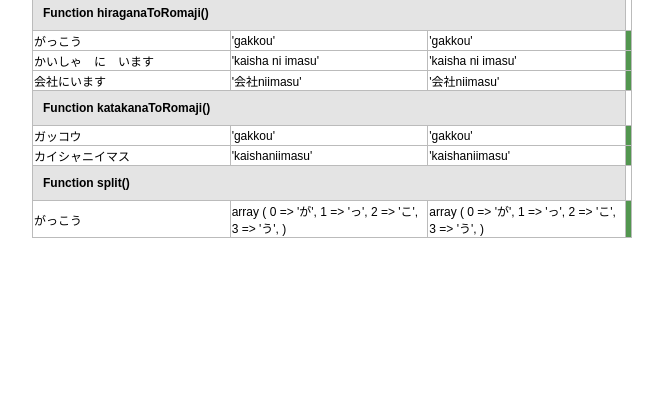
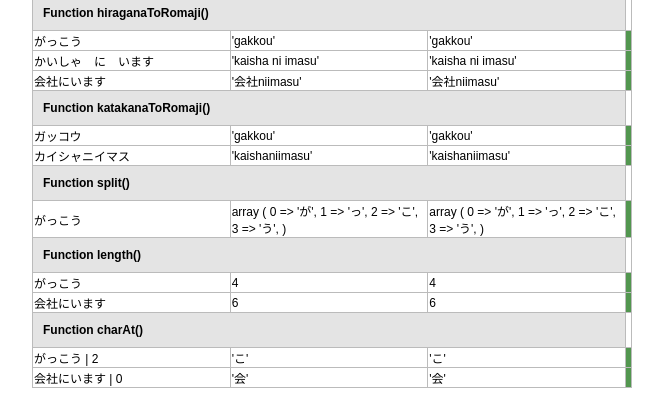
Before and after one commit to mbilbille/jpnforphp, a PHP site: page /test/unit.php in a window 1280 px wide. Shown: the part 603-999 px from the top of the page, without its empty margins (308-971 px from the left). Before the commit the page ends 841 px from the top, so only its background shows below. Run offline with PHP 8.4, Linux system fonts and the light colour scheme.

Commit message:
Add length and charAt functionnalities + unit tests

```diff
--- a/jpnforphp.php
+++ b/jpnforphp.php
@@ -8,18 +8,78 @@
  * @link	https://github.com/mbilbille/jpnforphp
  * @version	0.1
  */
+
+/**
+ * JpnForPhp main class
+ */
 class JpnForPhp
 {
-    const HIRAGANA = 0;
-    const KATAKANA = 1;
+    /**
+     * JpnForPhp constants
+     * Highly recommended to use these constant names rather than raw values.
+     */
+    const JPNFORPHP_HIRAGANA = 0; // Hiragana
+    const JPNFORPHP_KATAKANA = 1; // Katakana
 
     /**
-     * Looks for kanji within a given string.
+     * Get length of a given string.
      *
      * @param $str
-     *  The string to process.
+     *   The string being measured for length.
      * @return
-     *  TRUE if it contains at least one kanji, otherwise FALSE.
+     *   An integer.
+     */
+    public static function length($str)
+    {
+        $splitted = self::split($str);
+        return count($splitted);
+    }
+
+    /**
+     * Enhance default splitter function to handle
+     * UTF-8 characters.
+     *
+     * @param $str
+     *   String to split.
+     * @param $length (optional)
+     *   Define an optional substring length. Default to 1.
+     * @return
+     *   An array of strings.
+     */
+    public static function split($str, $length = 1)
+    {
+        $chrs = array();
+        $str_length = mb_strlen($str, 'UTF-8');
+        for ($i = 0; $i < $str_length; $i++)
+        {
+            $chrs[] = mb_substr($str, $i, $length, 'UTF-8');
+        }
+
+        return $chrs;
+    }
+
+    /**
+     * Returns the character at the specified index.
+     *
+     * @param $str
+     *   String to look into.
+     * @param $index
+     *   The index of the character to return (0 based indexing).
+     * @return
+     *   The character at the specified index.
+     */
+    public static function charAt($str, $index)
+    {
+        return mb_substr($str, $index, 1, 'UTF-8');
+    }
+
+    /**
+     * Inspects kanji characters.
+     *
+     * @param $str
+     *   String to inspect.
+     * @return
+     *   TRUE if it contains at least one kanji, otherwise FALSE.
      */
     public static function hasKanji($str)
     {
@@ -27,12 +87,12 @@ class JpnForPhp
     }
 
     /**
-     * Looks for hiragana within the specified string.
+     * Inspects hiragana characters.
      *
      * @param $str
-     *  The string to process.
+     *   String to inspect.
      * @return
-     *  TRUE if it contains at least one hiragana, otherwise FALSE.
+     *   TRUE if it contains at least one hiragana, otherwise FALSE.
      */
     public static function hasHiragana($str)
     {
@@ -40,12 +100,12 @@ class JpnForPhp
     }
 
     /**
-     * Looks for katakana within the specified string.
+     * Inspects katakana characters.
      *
      * @param $str
-     *  The string to process.
+     *   String to inspect.
      * @return
-     *  TRUE if it contains at least one katakana, otherwise FALSE.
+     *   TRUE if it contains at least one katakana, otherwise FALSE.
      */
     public static function hasKatakana($str)
     {
@@ -53,16 +113,10 @@ class JpnForPhp
     }
 
     /**
-     * Check if the specified string uses Japanese characters
-     */
-
-    /**
      * Looks for Japanese characters within a given string.
      *
-     * @param $str
-     *  The string to process.
      * @return
-     *  TRUE if it contains either kanji, hiragana or katakana, otherwise FALSE.
+     *   TRUE if it contains either kanji, hiragana or katakana, otherwise FALSE.
      */
     public static function isJapanese($str)
     {
@@ -71,15 +125,16 @@ class JpnForPhp
 
     /**
      * Convert a given string in romaji into hiragana.
+     *
      * @param $romaji
-     *  The string to be converted.
+     *   The string to be converted.
      * @return
-     *  Converted string into hiragana.
+     *   Converted string into hiragana.
      */
     public static function romajiToHiragana($romaji)
     {
         $romaji = strtolower($romaji);
-        $output = self::convertChiisaiTsu($romaji, self::HIRAGANA);
+        $output = self::convertChiisaiTsu($romaji, self::JPNFORPHP_HIRAGANA);
         $table = array(
             'a' => 'あ', 'i' => 'い', 'u' => 'う', 'e' => 'え', 'o' => 'お',
             'ka' => 'か', 'ki' => 'き', 'ku' => 'く', 'ke' => 'け', 'ko' => 'こ',
@@ -119,15 +174,16 @@ class JpnForPhp
 
     /**
      * Convert a given string in romaji into katakana.
+     *
      * @param $romaji
-     *  The string to be converted.
+     *   The string to be converted.
      * @return
-     *  Converted string into katakana.
+     *   Converted string into katakana.
      */
     public static function romajiToKatakana($romaji)
     {
         $romaji = strtolower($romaji);
-        $output = self::convertChiisaiTsu($romaji, self::KATAKANA);
+        $output = self::convertChiisaiTsu($romaji, self::JPNFORPHP_KATAKANA);
         $table = array(
             'a' => 'ア', 'i' => 'イ', 'u' => 'ウ', 'e' => 'エ', 'o' => 'オ',
             'ka' => 'カ', 'ki' => 'キ', 'ku' => 'ク', 'ke' => 'ケ', 'ko' => 'コ',
@@ -168,10 +224,11 @@ class JpnForPhp
 
     /**
      * Convert a given string in hiragana into romaji.
+     *
      * @param $hiragana
-     *  The string to be converted.
+     *   The string to be converted.
      * @return
-     *  Converted string into romaji.
+     *   Converted string into romaji.
      */
     public static function hiraganaToRomaji($hiragana)
     {
@@ -214,10 +271,11 @@ class JpnForPhp
 
     /**
      * Convert a given string in katakana into romaji.
+     *
      * @param $katakana
-     *  The string to be converted.
+     *   The string to be converted.
      * @return
-     *  Converted string into romaji.
+     *   Converted string into romaji.
      */
     public static function katakanaToRomaji($katakana)
     {
@@ -258,44 +316,34 @@ class JpnForPhp
         return $output;
     }
 
-    public static function split($str, $length = 1)
-    {
-        $chrs = array();
-        $str_length = mb_strlen($str, 'UTF-8');
-        for ($i = 0; $i < $str_length; $i++) {
-            $chrs[] = mb_substr($str, $i, $length, 'UTF-8');
-        }
-
-        return $chrs;
-    }
-
     /**
      * Look into a given string to identify and convert potential sets of
      * characters into small tsu characters.
      *
      * @param $str
-     *  String to look into.
+     *   String to look into.
      * @param $syllabary
-     *  Syllabary to be used ; either Hiragana or Katakana.
+     *   Syllabary to be used ; either Hiragana or Katakana.
      * @return
-     *  Converted string.
+     *   Converted string.
      */
     private static function convertChiisaiTsu($str, $syllabary)
     {
         $new_str = $str;
         $length = strlen($str);
 
-        //No need to go further.
+//No need to go further.
         if ($length < 2)
-
             return $new_str;
 
-        $chiisai_tsu = ($syllabary == self::HIRAGANA) ? 'っ' : 'ッ';
+        $chiisai_tsu = ($syllabary == self::JPNFORPHP_HIRAGANA) ? 'っ' : 'ッ';
         $skip = array('a', 'i', 'u', 'e', 'o', 'n');
 
-        for ($i = 1; $i < $length; $i++) {
+        for ($i = 1; $i < $length; $i++)
+        {
             $previous_char = substr($str, $i - 1, 1);
-            if (!in_array($previous_char, $skip) && $previous_char === substr($str, $i, 1)) {
+            if (!in_array($previous_char, $skip) && $previous_char === substr($str, $i, 1))
+            {
                 $new_str = substr_replace($str, $chiisai_tsu, $i - 1, 1);
             }
         }
@@ -307,9 +355,9 @@ class JpnForPhp
      * Translate any small tsu characters into its equivalent in romaji.
      *
      * @param $str
-     *  String to be translated.
+     *   String to be translated.
      * @return
-     *  Translated string.
+     *   Translated string.
      */
     private static function translateChiisaiTsu($str)
     {
@@ -318,13 +366,14 @@ class JpnForPhp
         $chrs = self::split($str);
         $length = count($chrs);
 
-        //No need to go further.
+//No need to go further.
         if ($length < 2)
-
             return $new_str;
 
-        for ($i = 0; $i < $length - 1; $i++) {
-            if ($chrs[$i] === 'っ' || $chrs[$i] === 'ッ') {
+        for ($i = 0; $i < $length - 1; $i++)
+        {
+            if ($chrs[$i] === 'っ' || $chrs[$i] === 'ッ')
+            {
                 $chrs[$i] = $chrs[$i + 1];
             }
         }
--- a/test/unit.php
+++ b/test/unit.php
@@ -1,12 +1,12 @@
 <?php
 include_once '../jpnforphp.php';
 
-function unit($function, $input, $expected_result)
+function unit($function, $inputs, $expected_result)
 {
-    $result = JpnForPhp::$function($input);
+    $result = call_user_func_array("JpnForPhp::$function", $inputs);
     $css = ($result === $expected_result) ? "pass" : "fail";
     $output = '<tr>
-    <td>' . $input . '</td>
+    <td>' . implode(' | ', $inputs) . '</td>
     <td>' . var_export($expected_result, true) . '</td>
     <td>' . var_export($result, true) . '</td>
     <td class="' . $css . '"></td>
@@ -60,52 +60,62 @@ function unit($function, $input, $expected_result)
             <tr>
                 <td colspan="3" class="heading">Function hasKanji()</td>
             </tr>
-            <?php print unit('hasKanji', '学校', TRUE); ?>
-            <?php print unit('hasKanji', 'がっこう ガッコウ gakkou', FALSE); ?>
+            <?php print unit('hasKanji', array('学校'), TRUE); ?>
+            <?php print unit('hasKanji', array('がっこう ガッコウ gakkou'), FALSE); ?>
             <tr>
                 <td colspan="3" class="heading">Function hasHiragana()</td>
             </tr>
-            <?php print unit('hasHiragana', 'がっこう', TRUE); ?>
-            <?php print unit('hasHiragana', '学校　ガッコウ gakkou', FALSE); ?>
+            <?php print unit('hasHiragana', array('がっこう'), TRUE); ?>
+            <?php print unit('hasHiragana', array('学校　ガッコウ gakkou'), FALSE); ?>
             <tr>
                 <td colspan="3" class="heading">Function hasKatakana()</td>
             </tr>
-            <?php print unit('hasKatakana', 'ガッコウ', TRUE); ?>
-            <?php print unit('hasKatakana', '学校　がっこう gakkou', FALSE); ?>
+            <?php print unit('hasKatakana', array('ガッコウ'), TRUE); ?>
+            <?php print unit('hasKatakana', array('学校　がっこう gakkou'), FALSE); ?>
             <tr>
                 <td colspan="3" class="heading">Function isJapanese()</td>
             </tr>
-            <?php print unit('isJapanese', '学校', TRUE); ?>
-            <?php print unit('isJapanese', 'がっこう', TRUE); ?>
-            <?php print unit('isJapanese', 'ガッコウ', TRUE); ?>
-            <?php print unit('isJapanese', '私は学生です', TRUE); ?>
-            <?php print unit('isJapanese', 'gakkou', FALSE); ?>
+            <?php print unit('isJapanese', array('学校'), TRUE); ?>
+            <?php print unit('isJapanese', array('がっこう'), TRUE); ?>
+            <?php print unit('isJapanese', array('ガッコウ'), TRUE); ?>
+            <?php print unit('isJapanese', array('私は学生です'), TRUE); ?>
+            <?php print unit('isJapanese', array('gakkou'), FALSE); ?>
             <tr>
                 <td colspan="3" class="heading">Function romajiToHiragana()</td>
             </tr>
-            <?php print unit('romajiToHiragana', 'gakkou', 'がっこう'); ?>
-            <?php print unit('romajiToHiragana', 'watashi ha gakusei desu', 'わたし　は　がくせい　です'); ?>
+            <?php print unit('romajiToHiragana', array('gakkou'), 'がっこう'); ?>
+            <?php print unit('romajiToHiragana', array('watashi ha gakusei desu'), 'わたし　は　がくせい　です'); ?>
             <tr>
                 <td colspan="3" class="heading">Function romajiToKatakana()</td>
             </tr>
-            <?php print unit('romajiToKatakana', 'furansu', 'フランス'); ?>
-            <?php print unit('romajiToKatakana', 'watashi ha furansujin desu', 'ワタシ　ハ　フランスジン　デス'); ?>
+            <?php print unit('romajiToKatakana', array('furansu'), 'フランス'); ?>
+            <?php print unit('romajiToKatakana', array('watashi ha furansujin desu'), 'ワタシ　ハ　フランスジン　デス'); ?>
             <tr>
                 <td colspan="3" class="heading">Function hiraganaToRomaji()</td>
             </tr>
-            <?php print unit('hiraganaToRomaji', 'がっこう', 'gakkou'); ?>
-            <?php print unit('hiraganaToRomaji', 'かいしゃ　に　います', 'kaisha ni imasu'); ?>
-            <?php print unit('hiraganaToRomaji', '会社にいます', '会社niimasu'); ?>
+            <?php print unit('hiraganaToRomaji', array('がっこう'), 'gakkou'); ?>
+            <?php print unit('hiraganaToRomaji', array('かいしゃ　に　います'), 'kaisha ni imasu'); ?>
+            <?php print unit('hiraganaToRomaji', array('会社にいます'), '会社niimasu'); ?>
             <tr>
             <tr>
                 <td colspan="3" class="heading">Function katakanaToRomaji()</td>
             </tr>
-            <?php print unit('katakanaToRomaji', 'ガッコウ', 'gakkou'); ?>
-            <?php print unit('katakanaToRomaji', 'カイシャニイマス', 'kaishaniimasu'); ?>
+            <?php print unit('katakanaToRomaji', array('ガッコウ'), 'gakkou'); ?>
+            <?php print unit('katakanaToRomaji', array('カイシャニイマス'), 'kaishaniimasu'); ?>
             <tr>
                 <td colspan="3" class="heading">Function split()</td>
             </tr>
-            <?php print unit('split', 'がっこう', array('が', 'っ', 'こ', 'う')); ?>
+            <?php print unit('split', array('がっこう'), array('が', 'っ', 'こ', 'う')); ?>
+            <tr>
+                <td colspan="3" class="heading">Function length()</td>
+            </tr>
+            <?php print unit('length', array('がっこう'), 4); ?>
+            <?php print unit('length', array('会社にいます'), 6); ?>
+            <tr>
+                <td colspan="3" class="heading">Function charAt()</td>
+            </tr>
+            <?php print unit('charAt', array('がっこう', 2), 'こ'); ?>
+            <?php print unit('charAt', array('会社にいます', 0), '会'); ?>
         </table>
     </body>
 </html>
```
